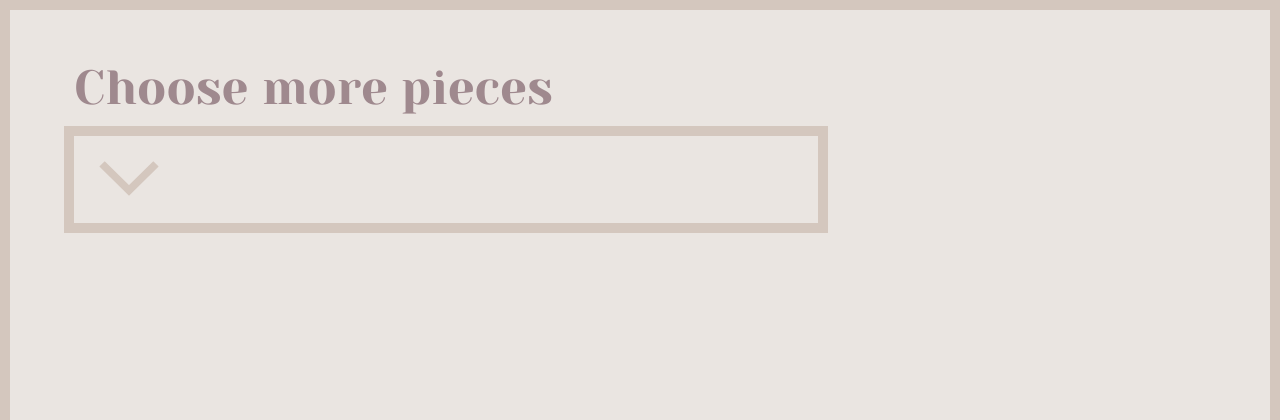
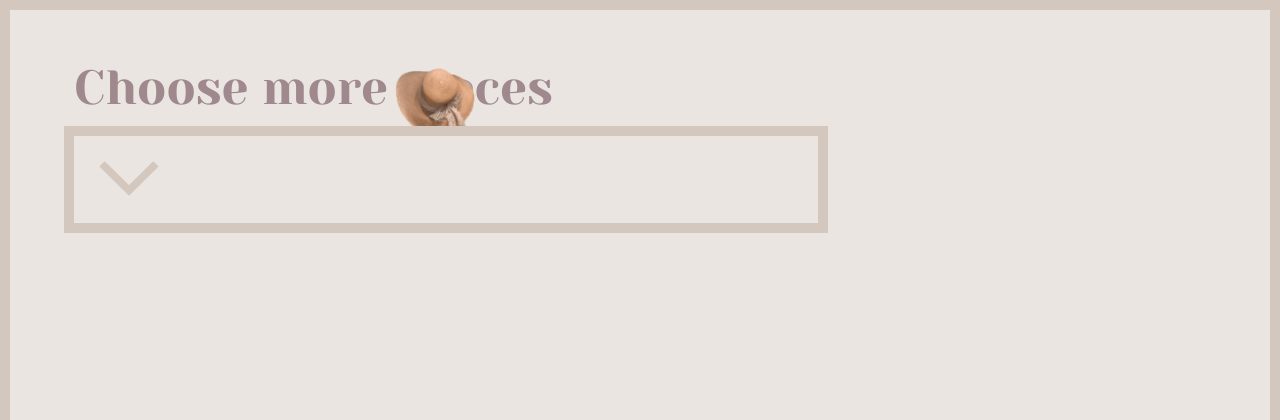
Before and after one commit to david0han/fitting-room, a Django app: page /fittingroom/select-custom in a window 1280 px wide. Shown: the top 420 px of the page. Run offline with Django 3.2, Linux system fonts and the light colour scheme; some libraries are stand-ins or nearby versions.

Commit message:
brandon and johnny work

```diff
--- a/finalproject/fittingroom/templates/fittingroom/select-custom.html
+++ b/finalproject/fittingroom/templates/fittingroom/select-custom.html
@@ -5,6 +5,9 @@
     <head>
       <link rel="stylesheet" type="text/css" href="{% static 'fittingroom/vendor/bootstrap/css/bootstrap.min.css' %}">
       <link rel="stylesheet" type="text/css" href="{% static 'fittingroom/style.css' %}" />
+
+	    <script src="{% static '/vendors/jquery/jquery-3.3.1.min.js' %}"></script>
+	    <script src="{% static '/vendors/jquery-ui/jquery-ui.min.js' %}"></script>
     </head>
 
 
@@ -69,11 +72,14 @@ iv id="drop-flex" class="d-flex flex-column">
           </div>
           </div>
         </div>
-      </div>
+        <div class="headbox" onClick="clothingClicked()"> <img class="test" id="hat" src="{% static 'images/hat.png' %}" > </div>
+
+
         <a class="btn finButton" href="room" role="button">
             Finish!
         </a>
       </div>
+
 
       <div class="container-flex">
         <div class = "d-flex flex-row navBar">
@@ -97,5 +103,24 @@ iv id="drop-flex" class="d-flex flex-column">
       </div>
 
       <script type="text/javascript" src="{% static 'fittingroom/script.js' %}"></script>
+      <script language = "javascript">
+        function clothingClicked() {
+          document.getElementById("hat").src = "{% static 'images/fandora.jpeg' %}";
+        }
+
+      </script>
+
+      <style>
+
+        .headbox img {
+          width: 70%;
+        }
+
+        .test {
+          width: 20% !important;
+        }
+
+      </style>
     </body>
+
 </html>
```
Also changed, not shown: finalproject/fittingroom/static/fittingroom/style.css (line endings or trailing spaces), finalproject/fittingroom/static/images/fandora.jpeg (added), finalproject/fittingroom/static/images/hat.png (added), 2 other files.
